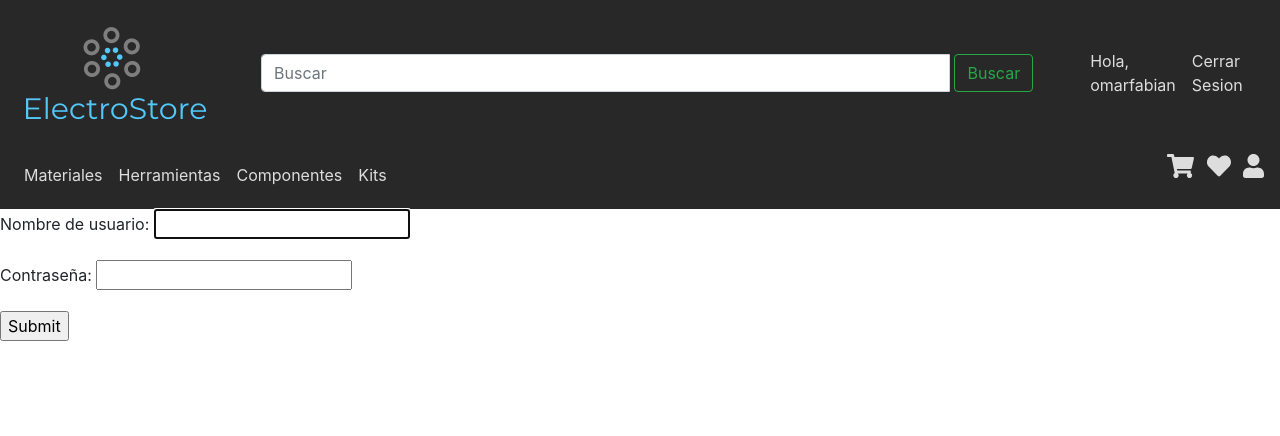
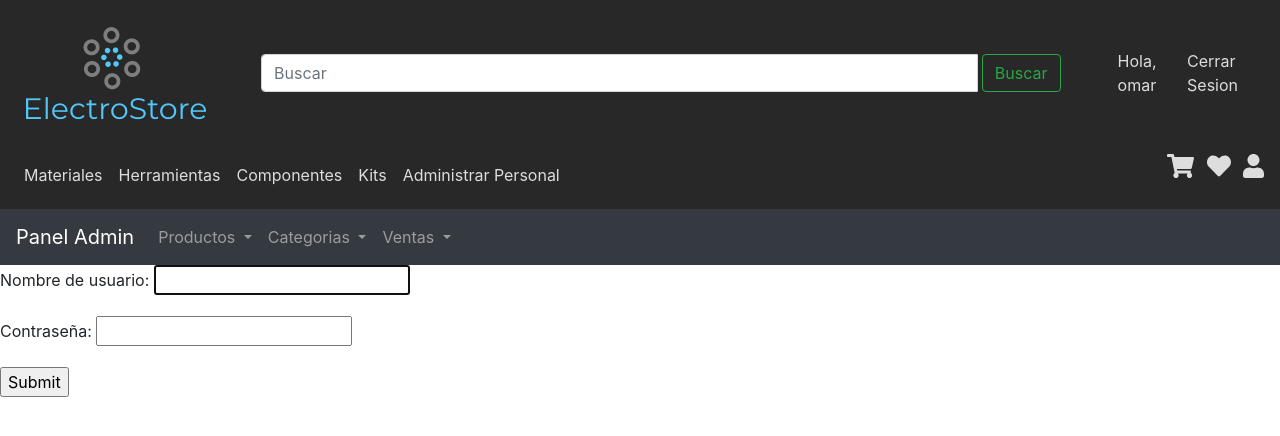
Before and after one commit to hect20/electroStore_django, a Django app: page /iniciar_sesion/ in a window 1280 px wide. Shown: the top 436 px of the page. Run offline with Django 3.2, Linux system fonts and the light colour scheme; a user stored in the database is signed in; some libraries are stand-ins or nearby versions.

Commit message:
menu admin + validaciones menu

```diff
--- /dev/null
+++ b/electrostore/registro/templates/menu_admin.html
@@ -0,0 +1,51 @@
+<nav class="navbar navbar-expand-lg navbar-dark bg-dark">
+    <a class="navbar-brand" href="#">Panel
+        {% load has_group %}
+        {% if user.is_staff %}
+            Admin
+        {% elif request.user|has_group:"Gerente" %}
+            Gerente
+        {% elif request.user|has_group:"Gestor" %}
+            Gestor
+        {% endif %}
+    </a>
+    <button class="navbar-toggler" type="button" data-toggle="collapse" data-target="#navbarSupportedContent" aria-controls="navbarSupportedContent" aria-expanded="false" aria-label="Toggle navigation">
+      <span class="navbar-toggler-icon"></span>
+    </button>
+
+    <div class="collapse navbar-collapse" id="navbarSupportedContent">
+      <ul class="navbar-nav mr-auto">
+        <li class="nav-item dropdown">
+          <a class="nav-link dropdown-toggle" href="#" id="navbarDropdown" role="button" data-toggle="dropdown" aria-haspopup="true" aria-expanded="false">
+            Productos
+          </a>
+          <div class="dropdown-menu" aria-labelledby="navbarDropdown">
+            <a class="dropdown-item" href="{% url 'carga_producto' %}">Agregar producto</a>
+            <div class="dropdown-divider"></div>
+            <a class="dropdown-item" href="{% url 'lista_productos' %}">Modificar/Eliminar</a>
+          </div>
+        </li>
+        <li class="nav-item dropdown">
+            <a class="nav-link dropdown-toggle" href="#" id="navbarDropdown" role="button" data-toggle="dropdown" aria-haspopup="true" aria-expanded="false">
+              Categorias
+            </a>
+            <div class="dropdown-menu" aria-labelledby="navbarDropdown">
+              <a class="dropdown-item" href="#">Agregar categoria</a>
+              <div class="dropdown-divider"></div>
+              <a class="dropdown-item" href="#">Modificar/Eliminar</a>
+            </div>
+          </li>
+          <li class="nav-item dropdown">
+            <a class="nav-link dropdown-toggle" href="#" id="navbarDropdown" role="button" data-toggle="dropdown" aria-haspopup="true" aria-expanded="false">
+              Ventas
+            </a>
+            <div class="dropdown-menu" aria-labelledby="navbarDropdown">
+              <a class="dropdown-item" href="#"> -- </a>
+              <div class="dropdown-divider"></div>
+              <a class="dropdown-item" href="#"> -- </a>
+            </div>
+          </li>
+
+      </ul>
+    </div>
+  </nav>
--- /dev/null
+++ b/electrostore/registro/templatetags/has_group.py
@@ -0,0 +1,13 @@
+from django import template
+from django.contrib.auth.models import Group
+
+register = template.Library()
+
+@register.filter(name='has_group')
+def has_group(user, group_name):
+    try:
+        group =  Group.objects.get(name=group_name)
+    except:
+        return False
+
+    return group in user.groups.all()
--- a/electrostore/registro/views.py
+++ b/electrostore/registro/views.py
@@ -1,6 +1,6 @@
 from django.shortcuts import render, redirect
 from tiendaonline.models import Usuario
-from django.contrib.auth.models import User
+from django.contrib.auth.models import User, Group
 from django.views.generic import CreateView, TemplateView
 from django.contrib.auth.forms import UserCreationForm
 from django.template import RequestContext #para enviar var al template?
@@ -14,7 +14,11 @@ class SignUpView(CreateView):                           #registrarse
     template_name= 'registro/registrar.html'
 
     def form_valid(self, form):
-        form.save() #Si es valido lo guarda
+        user= form.save()                                     #Si es valido lo guarda
+
+        group = Group.objects.get(name='Usuario')
+        user.groups.add(group)
+
         usuario= form.cleaned_data.get('username')      #obtiene datos del form para mostrarlos
         password= form.cleaned_data.get('password1')
         usuario = authenticate(username=usuario, password=password)
--- a/electrostore/tiendaonline/templates/base.html
+++ b/electrostore/tiendaonline/templates/base.html
@@ -22,11 +22,14 @@
 <body>
 
   {% include "main_bar.html" %}
+  {% load has_group %}
+  {% if user.is_authenticated and not request.user|has_group:"Usuario" %}
+    {% include "menu_admin.html" %}
+  {% endif %}
+
   {% block content %}
 
   {% endblock %}
-  <!-- Footer -->
-
 
   <!-- Optional JavaScript -->
   <!-- jQuery first, then Popper.js, then Bootstrap JS -->
--- a/electrostore/tiendaonline/templates/main_bar.html
+++ b/electrostore/tiendaonline/templates/main_bar.html
@@ -28,11 +28,11 @@
     </div>
 
     <div class="collapse mr-md-0 navbar-collapse" id="navbarTogglerDemo01">
-
+      {% load has_group %}
       <ul class="navbar-nav ml-auto">
         {% if user.is_authenticated %}
           <li class="nav-item text-inline">
-                    <a class="nav-link" href="#">Hola, {{user.username}}</a>
+            <a class="nav-link" href="#">Hola, {{ user.username }}</a>
           </li>
           <li class="nav-item text-inline">
             <a class="nav-link" href="{% url 'cerrar_sesion' %}">Cerrar Sesion</a>
@@ -66,6 +66,12 @@
         <li class="nav-item">
           <a class="nav-link" href="{% url 'kits' %}">Kits</a>
         </li>
+        {% if user.is_staff %}
+        <li class="nav-item">
+          <a class="nav-link" href="#">Administrar Personal</a>
+        </li>
+        {% endif %}
+
       </ul>
     </div>
     {% if user.is_authenticated %}
--- a/electrostore/tiendaonline/urls.py
+++ b/electrostore/tiendaonline/urls.py
@@ -4,7 +4,7 @@ from tiendaonline import views
 urlpatterns = [
     path('',views.producto_promocion.as_view(), name='home'),
     path('carga_producto/' ,views.producto_view.as_view(), name='carga_producto'),
-    path('lista_productos/',views.listaProductos.as_view(), name='listaproductos'),
+    path('lista_productos/',views.listaProductos.as_view(), name='lista_productos'),
     path('buscar/',views.buscarProducto, name='buscar'),
 
     ##
```
Also changed, not shown: electrostore/registro/forms.py (+6 -5 lines), electrostore/tiendaonline/models.py (+10 -11 lines), electrostore/db.sqlite3, electrostore/registro/templatetags/__init__.py (added), electrostore/static/css/style.css (line endings or trailing spaces), electrostore/tiendaonline/migrations/0001_initial.py, electrostore/tiendaonline/migrations/0002_auto_20200612_1709.py (deleted), electrostore/tiendaonline/migrations/0002_auto_20200615_0054.py (added), electrostore/tiendaonline/migrations/0003_usuario_user.py (deleted). Lines whose indentation alone changed are shown as unchanged.
